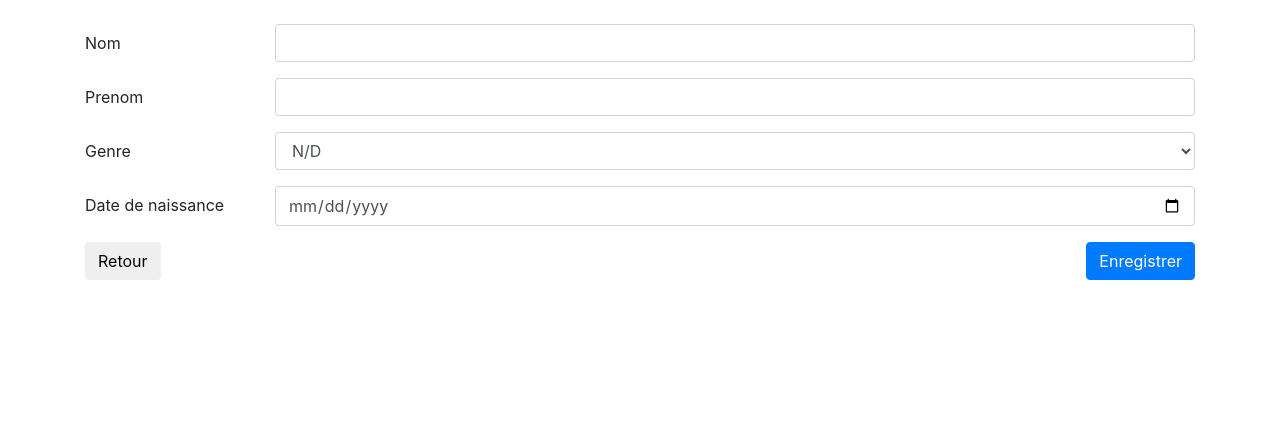
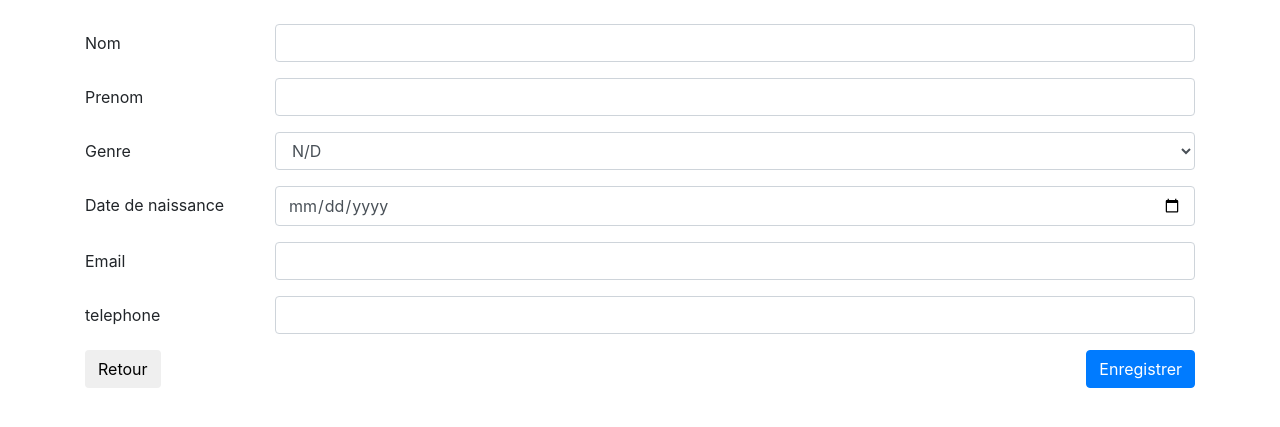
Before and after one commit to 4ine/agenda_en_ligne, a PHP site: page /client_edit.php in a window 1280 px wide. Shown: the part 56-483 px from the top of the page. Run offline with PHP 8.4, Linux system fonts and the light colour scheme.

Commit message:
edit client

```diff
--- a/client_edit.php
+++ b/client_edit.php
@@ -2,8 +2,29 @@
 session_start();
 include('connect.php');
 include('genre.php');
-if($_POST){
-  print_r($_POST);exit;
+if($_POST) {
+  $requeteInsertClient = "insert into clients (nom, prenom, genre, date_de_naissance, email, telephone)
+  values (:nom, :prenom, :genre, :date_de_naissance, :email, :telephone)";
+  $insertClientSth = $connexion->prepare($requeteInsertClient);
+  $insertClientSth->bindParam('nom', $_POST['nom']);
+  $insertClientSth->bindParam('prenom', $_POST['prenom']);
+  $insertClientSth->bindParam('genre', $_POST['genre']);
+  $insertClientSth->bindParam('date_de_naissance', $_POST['date_de_naissance']);
+  $insertClientSth->bindParam('email', $_POST['email']);
+  $insertClientSth->bindParam('telephone', $_POST['telephone']);
+
+  $insertClientSth->execute();
+
+  if(0 < $insertClientSth->rowCount()) {
+    $nom = htmlentities($_POST['nom']);
+    $prenom = htmlentities($_POST['prenom']);
+    $_SESSION['message'] = [
+      'message' => "Le client $nom $prenom a été ajouté",
+      'color' => 'success',
+    ];
+
+    header('location: client.php');
+  }
 }
 
 include('partials/header.php');
@@ -40,6 +61,18 @@ include('partials/header.php');
     </div>
   </div>
   <div class="form-group row">
+    <label for="email" class="col-2 col-form-label">Email</label>
+    <div class="col-10">
+      <input class="form-control" type="text" name="email" value="" id="email">
+    </div>
+  </div>
+  <div class="form-group row">
+    <label for="telephone" class="col-2 col-form-label">telephone</label>
+    <div class="col-10">
+      <input class="form-control" type="text" name="telephone" value="" id="telephone">
+    </div>
+  </div>
+  <div class="form-group row">
       <div class="col-md-6">
         <a href="client.php">
           <button type="button" class="btn btn-default">Retour</button>
--- a/client_supprimer.php
+++ b/client_supprimer.php
@@ -23,7 +23,10 @@ $rowCount = $suppressionSth->rowCount();
 
 //s'il y a au moins une ligne qui a été supprimée on indique un message
 if(0 < $rowCount) {
-  $_SESSION['suppression_client'] = "le client a été supprimé";
+  $_SESSION['message'] = [
+    'color' => 'danger',
+    'message' => 'Le client a été supprimé',
+  ];
 }
 
 }
```
Also changed, not shown: client.php (+6 -5 lines).
